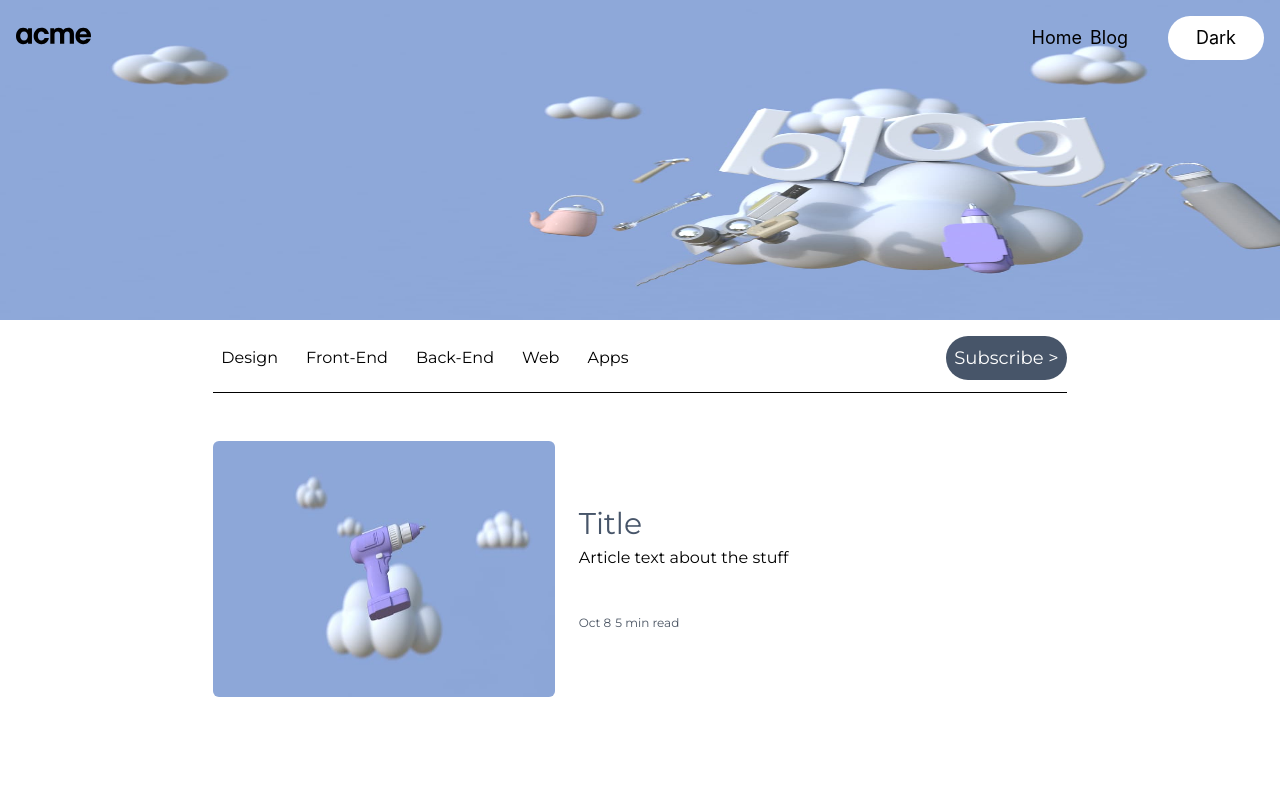
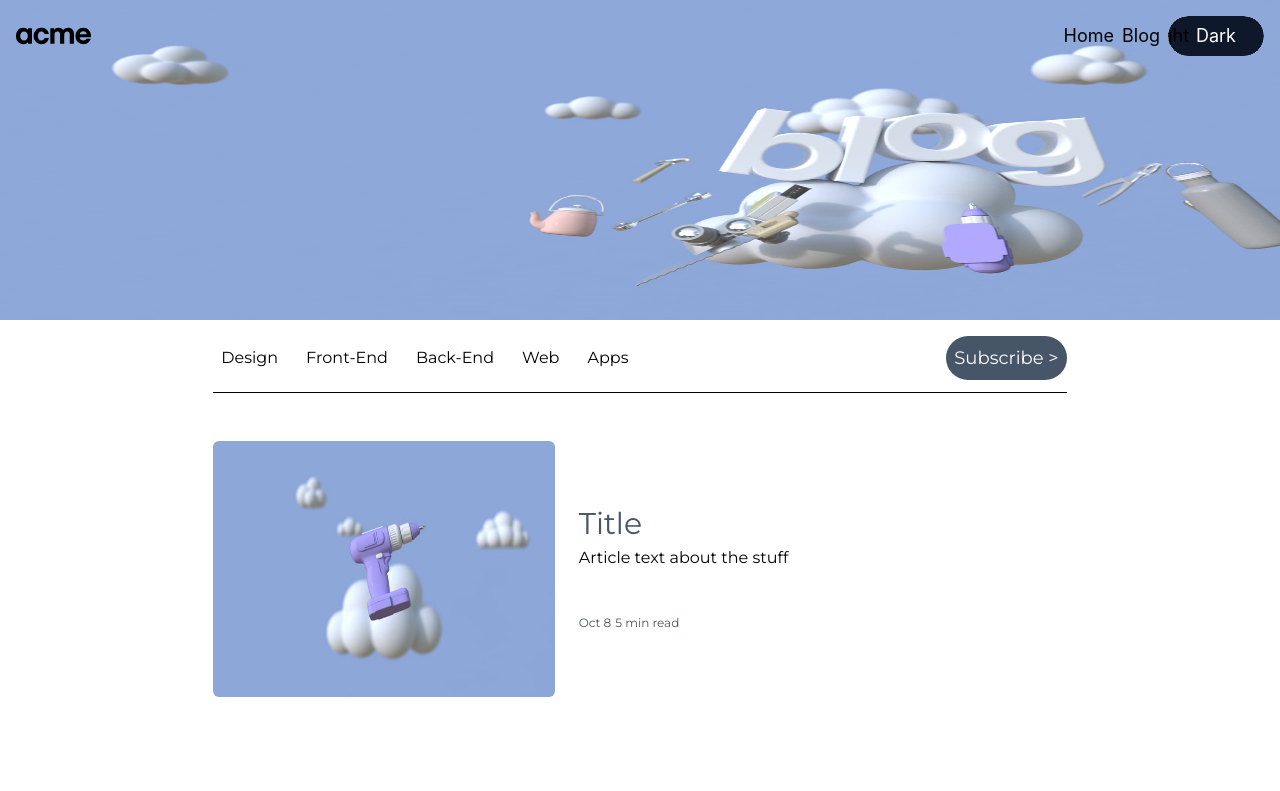
Before and after one commit to Bgallag5/acme, a Next.js app: page /blog in a window 1280 px wide. Shown: the top 791 px of the page. Built offline with nearby package versions, Linux system fonts and the light colour scheme; a web font is replaced by a local one.

Commit message:
dark light toggle

```diff
--- a/components/Header.js
+++ b/components/Header.js
@@ -1,11 +1,14 @@
-import React from "react";
+import React, {useState} from "react";
 import Image from "next/image";
 import Link from "next/link";
 
 export default function Header(props) {
   const headerClass = props.className;
+  const [darkMode, toggleDarkMode] = useState('Dark')
 
   const handleToggleDarkMode = () => {
+    // let newMode = darkMode === 'Dark' ? 'Light' : 'Dark';
+    // toggleDarkMode(newMode);
     const page = document.querySelector(".app__container");
     page.classList.toggle("dark");
     return;
@@ -30,12 +33,16 @@ export default function Header(props) {
             <li>
               <Link href="/blog"> Blog </Link>
             </li>
-            <button
+            {/* <button
               onClick={handleToggleDarkMode}
-              className="ml-8 bg-white rounded-full p-2 w-24"
+              className="btn-dark-mode"
             >
-              Dark
-            </button>
+
+            </button> */}
+            <input id="dark-mode" type={'checkbox'} onChange={handleToggleDarkMode} className={'dark-mode-input'}></input>
+            <label htmlFor="dark-mode" className="dark-mode-label">
+            </label>
+            {/* <label htmlFor='dark-mode' ></label > */}
           </ul>
         </nav>
       </div>
--- a/styles/components/_button.scss
+++ b/styles/components/_button.scss
@@ -1,20 +1,51 @@
+@layer base {
+  .btn {
+    font-family: "Montserrat";
+    @apply text-white dark:text-slate-700 flex flex-col items-center justify-center bg-slate-600 dark:bg-slate-300 text-lg p-1 hover:shadow-md rounded hover:shadow-black dark:hover:shadow-none active:translate-y-[1px];
+  }
+  .btn-subscribe {
+    @apply w-2/3 font-bold;
+  }
 
+  .btn-connect {
+    @apply p-2 mt-6 rounded-full;
+  }
 
+  .slider__btn {
+    @apply text-xl text-white dark:text-slate-700 h-full w-8 m-auto rounded-full bg-slate-600 dark:bg-slate-300;
+  }
 
-@layer base{
-    .btn{
-        font-family: 'Montserrat';
-        @apply text-white dark:text-slate-700 flex flex-col items-center justify-center bg-slate-600 dark:bg-slate-300 text-lg p-1 hover:shadow-md rounded hover:shadow-black dark:hover:shadow-none active:translate-y-[1px];
+  .dark-mode-label {
+    transition: all 0.5s ease-in-out;
+    @apply relative w-24 h-10 bg-white overflow-hidden rounded-full cursor-pointer;
+    &::before {
+      content: "Dark";
+      transition: all 0.5s ease-in-out;
+      @apply absolute text-white opacity-100 text-center content-center flex flex-col justify-center items-center h-full w-full top-0 left-auto rounded-full bg-slate-900 transition-all duration-500;
     }
-    .btn-subscribe{
-    @apply w-2/3 font-bold;
+    &::after {
+      content: "Light";
+      transition: all 0.5s ease-in-out;
+      @apply absolute text-center content-center flex flex-col justify-center items-center h-full w-0 top-0 left-auto rounded-full bg-slate-100 text-black transition-all duration-500;
     }
+  }
+  .dark-mode-input {
+    transition: all 0.5s ease-in-out;
+    opacity: 0;
+    display: none;
+    @apply relative bg-black invisible;
 
-    .btn-connect{
-        @apply  p-2 mt-6 rounded-full;
+    &:checked + label {
+      &::before {
+        width: 0;
+        visibility: hidden;
+        // opacity: 0;
+      }
+      &::after {
+        width: 100%;
+        // opacity: 1;
+        // visibility: visible;
+      }
     }
-
-    .slider__btn{
-        @apply text-xl text-white dark:text-slate-700 h-full w-8 m-auto rounded-full bg-slate-600 dark:bg-slate-300;
-    }
+  }
 }
--- a/styles/style.css
+++ b/styles/style.css
@@ -99,6 +99,33 @@ a {
   .slider__btn {
     @apply text-xl text-white dark:text-slate-700 h-full w-8 m-auto rounded-full bg-slate-600 dark:bg-slate-300;
   }
+  .dark-mode-label {
+    transition: all 0.5s ease-in-out;
+    @apply relative w-24 h-10 bg-white overflow-hidden rounded-full cursor-pointer;
+  }
+  .dark-mode-label::before {
+    content: "Dark";
+    transition: all 0.5s ease-in-out;
+    @apply absolute text-white opacity-100 text-center content-center flex flex-col justify-center items-center h-full w-full top-0 left-auto rounded-full bg-slate-900 transition-all duration-500;
+  }
+  .dark-mode-label::after {
+    content: "Light";
+    transition: all 0.5s ease-in-out;
+    @apply absolute text-center content-center flex flex-col justify-center items-center h-full w-0 top-0 left-auto rounded-full bg-slate-100 text-black transition-all duration-500;
+  }
+  .dark-mode-input {
+    transition: all 0.5s ease-in-out;
+    opacity: 0;
+    display: none;
+    @apply relative bg-black invisible;
+  }
+  .dark-mode-input:checked + label::before {
+    width: 0;
+    visibility: hidden;
+  }
+  .dark-mode-input:checked + label::after {
+    width: 100%;
+  }
 }
 @layer base {
   .text-header {
```
Also changed, not shown: styles/pages/_blog.scss (+10 -15 lines), 1 other file (tests, documents, lock files or other folders).
